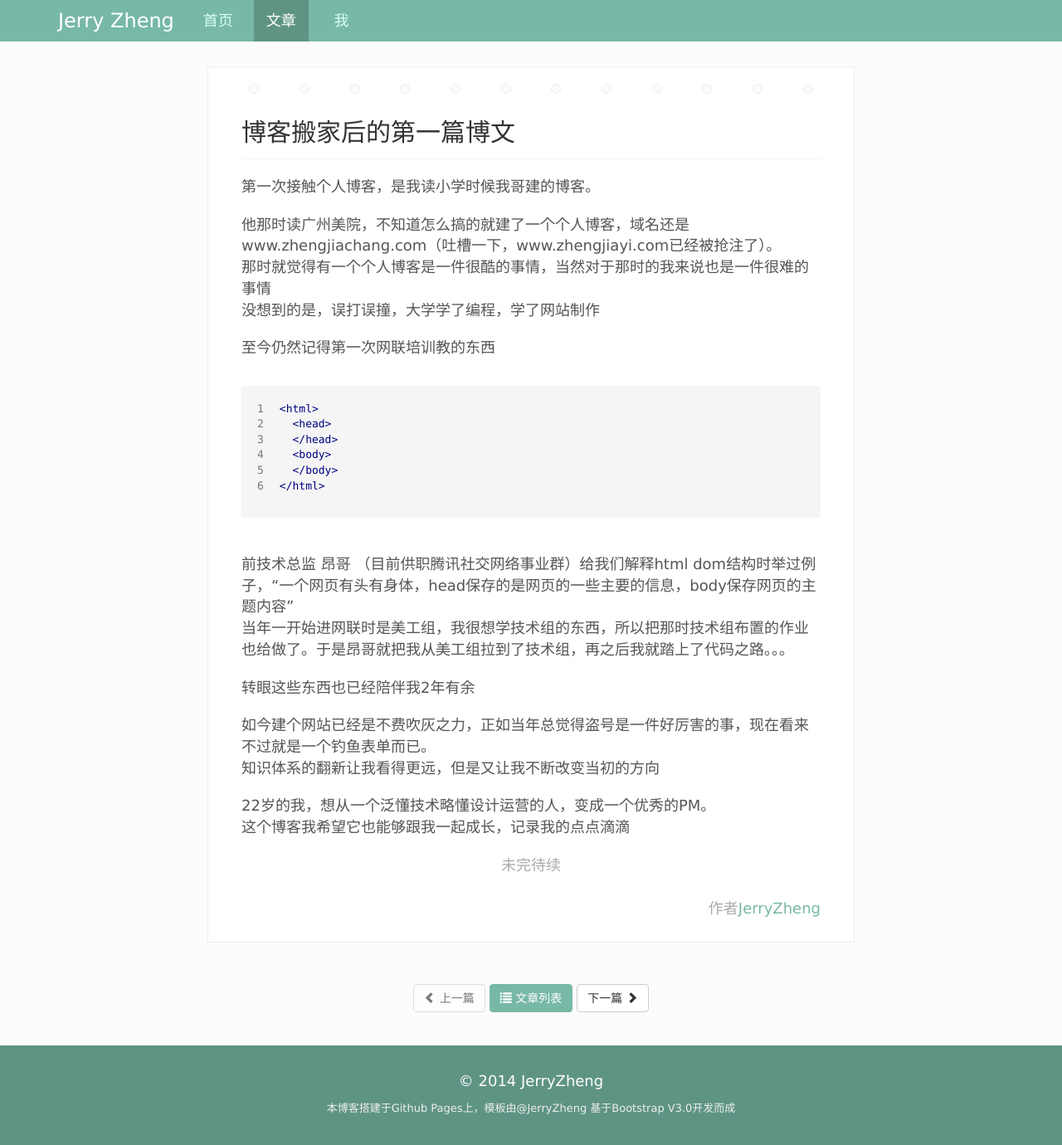
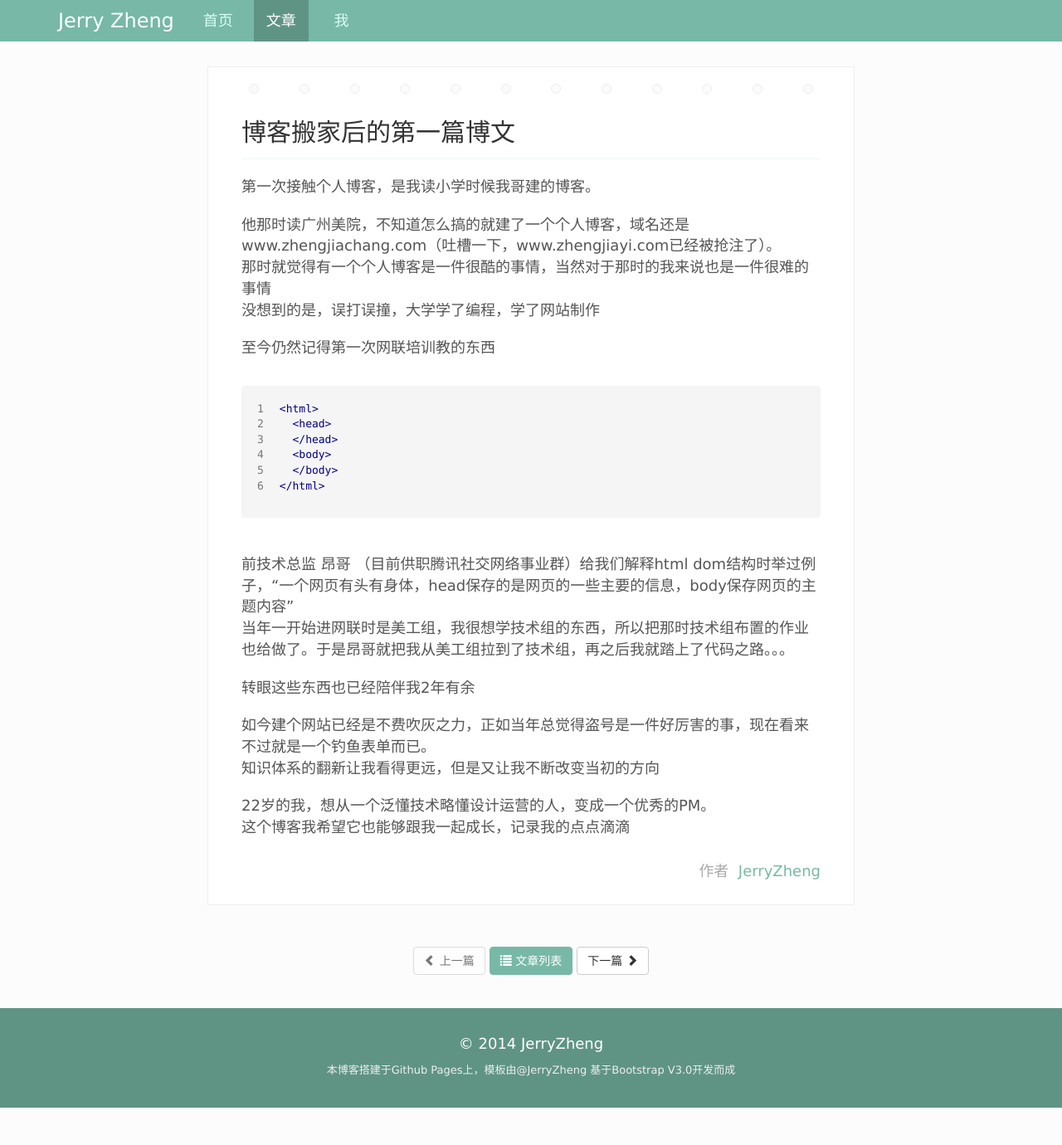
Before and after one commit to PMJerryZheng/myblog, a Jekyll site: the page built from _posts/2014-03-26-test.html, in a window 1280 px wide and 1380 px high. Shown: the whole window at 83% size. Built offline with Jekyll 4.4.1, drawn with Linux system fonts in a browser that asks for light colours; nearby versions of some CDN libraries.

Commit message:
update first-post

```diff
--- a/_layouts/article-basic.html
+++ b/_layouts/article-basic.html
@@ -86,7 +86,7 @@
             </div>
             <h1 >{{ page.title }}</h1>
             {{ content }}
-            <h2 ><span>作者</span>JerryZheng</h2>
+            <h2 ><span>作者</span>&nbsp;&nbsp;JerryZheng</h2>
             </div>
           </div>
         <div class="row pages" >
--- a/_posts/2014-03-26-test.html
+++ b/_posts/2014-03-26-test.html
@@ -20,5 +20,5 @@ permalink: /first-post.html
 <p>前技术总监 昂哥 （目前供职腾讯社交网络事业群）给我们解释html dom结构时举过例子，“一个网页有头有身体，head保存的是网页的一些主要的信息，body保存网页的主题内容”<br>当年一开始进网联时是美工组，我很想学技术组的东西，所以把那时技术组布置的作业也给做了。于是昂哥就把我从美工组拉到了技术组，再之后我就踏上了代码之路。。。</p>
 <p>转眼这些东西也已经陪伴我2年有余</p>
 <p>如今建个网站已经是不费吹灰之力，正如当年总觉得盗号是一件好厉害的事，现在看来不过就是一个钓鱼表单而已。<br>知识体系的翻新让我看得更远，但是又让我不断改变当初的方向</p>
-<p>22岁的我，想从一个泛懂技术略懂设计运营的人，变成一个优秀的PM。<br>这个博客我希望它也能够跟我一起成长，记录我的点点滴滴</p>
-<p style="text-align:center;"><span class="font-green">未完待续</span></p>
+<p>22岁的我，想从一个泛懂技术略懂设计运营的人，变成一个优秀的PM。<br>这个博客我希望它也能够跟我一起成长，记录我的点点滴滴</p><!--
+<p style="text-align:center;"><span class="font-green">未完待续</span></p> -->
```
